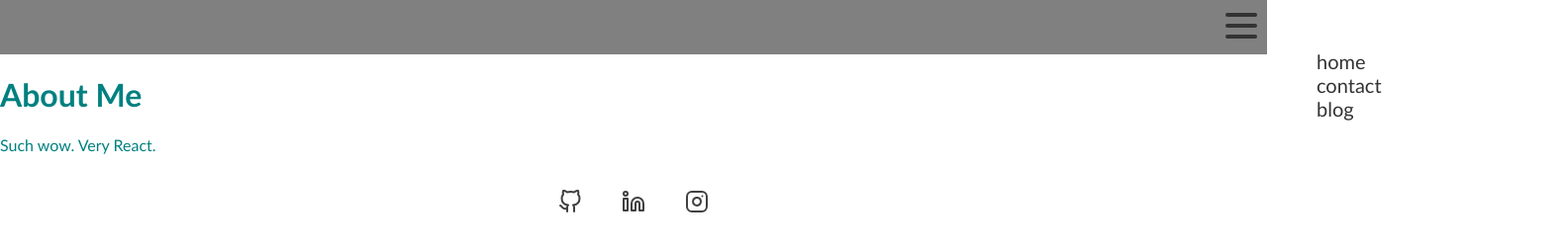
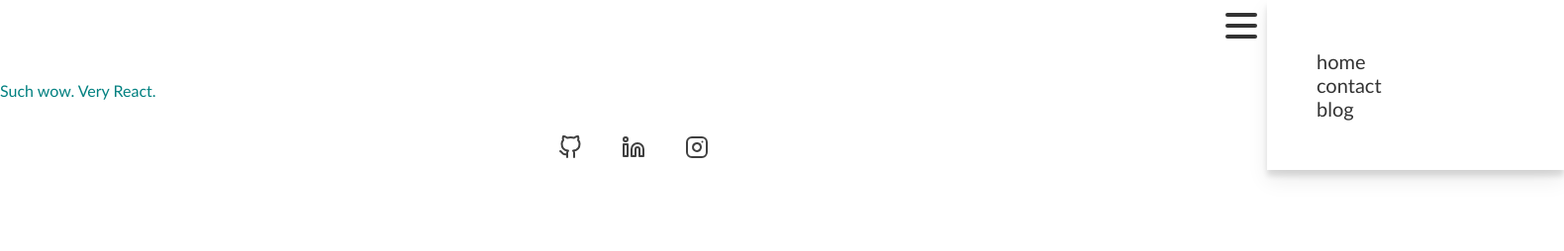
Before and after one commit to ComeAlongErica/gatsby-portfolio, a Gatsby site: page / in a window 1280 px wide. Shown: the whole page at 99% size, 1580 px wide, since content can reach past the window. Built offline with nearby package versions, Linux system fonts and the light colour scheme; Gatsby itself is replaced by a stand-in of ours.

Commit message:
add: drop shadow to menu for def

```diff
--- a/src/components/header.js
+++ b/src/components/header.js
@@ -3,9 +3,12 @@ import styled from 'styled-components'
 import { Link } from 'gatsby'
 
 const HeaderContainer = styled.header`
-  position: relative;
+  position: fixed;
+  top: 0;
+  right: 0;
+  width: 100vw;
   height: 55px;
-  background-color: grey;
+  background-color: white;
 `
 const Menu = styled.header`
   position: absolute;
@@ -17,6 +20,7 @@ const Menu = styled.header`
   transform-origin: 0% 0%;
   ${props => !props.isOpen && 'transform: translate(100%, 0);'}
   transition: transform 0.5s cubic-bezier(0.77, 0.2, 0.05, 1);
+  box-shadow: 0 10px 20px rgba(0,0,0,0.08), 0 6px 6px rgba(0,0,0,0.12);
   a {
     display: block;
     text-decoration: none;
```
